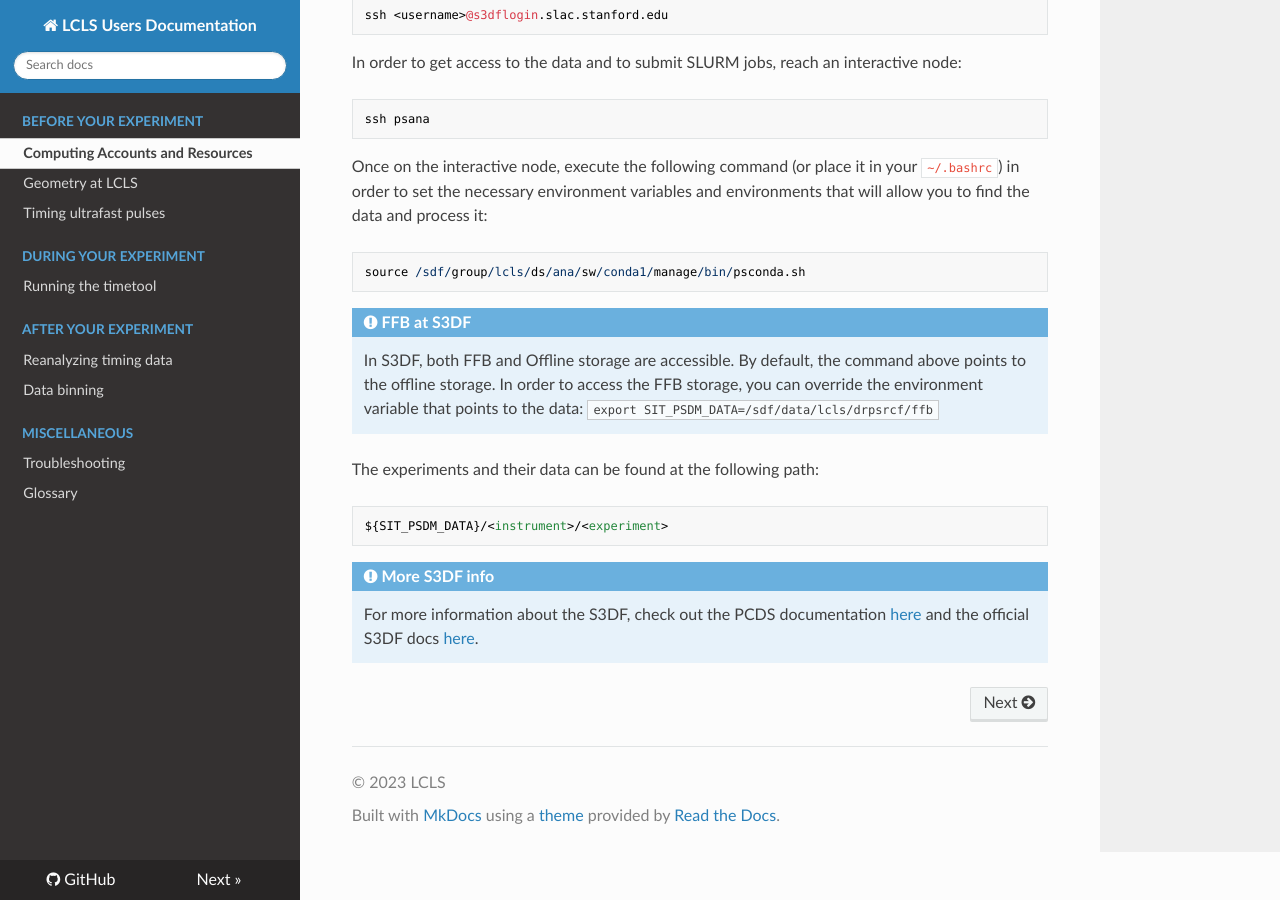
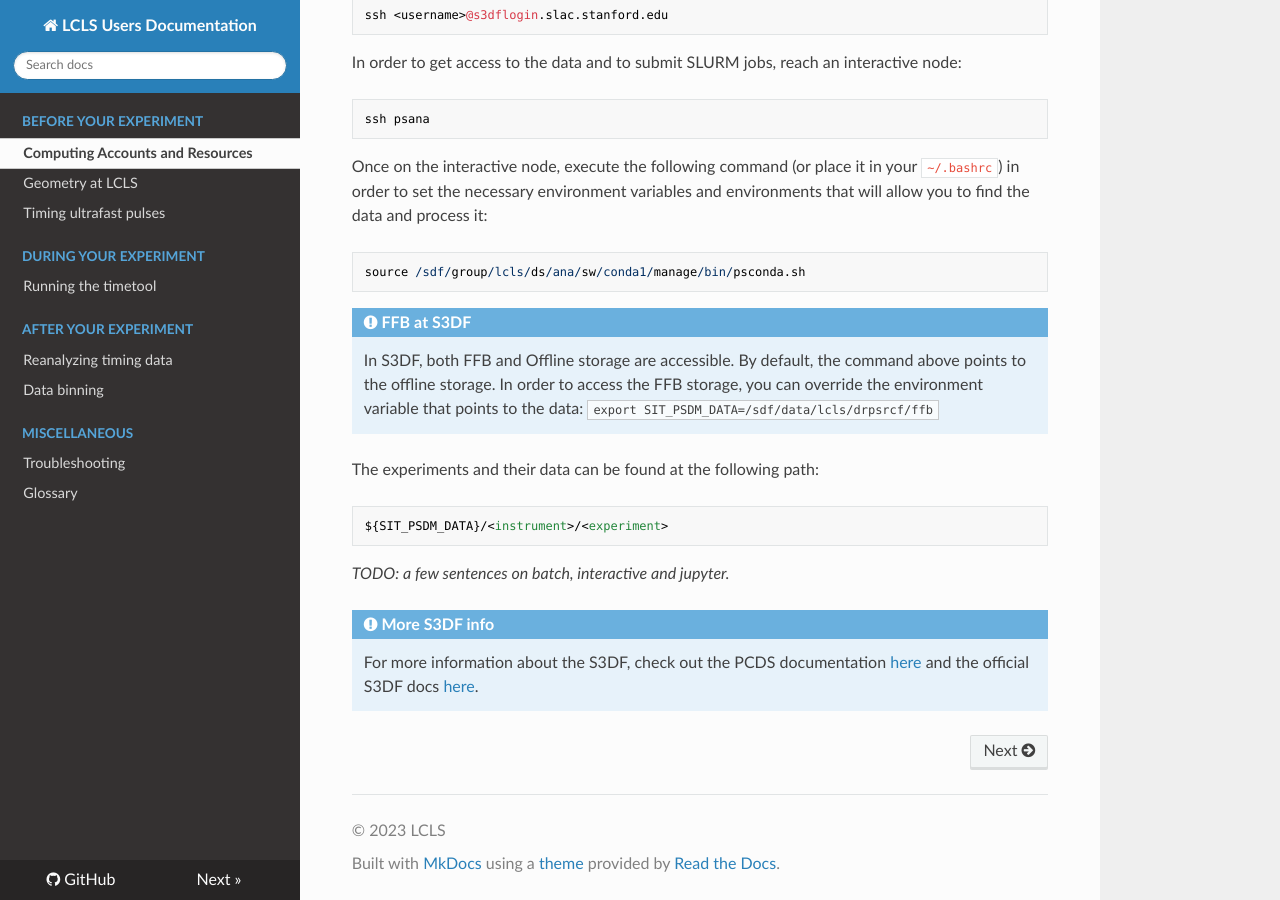
Before and after one commit to lcls-users/lcls-users, an MkDocs documentation site: the page built from docs/before/accounts.md, in a window 1280 px wide and 900 px high, scrolled down 2037 px. Built offline with MkDocs 1.6.1, drawn with Linux system fonts in a browser that asks for light colours; nearby versions of some CDN libraries.

Commit message:
actually, not complete: 3 TODOs remaining

````diff
--- a/docs/before/accounts.md
+++ b/docs/before/accounts.md
@@ -84,6 +84,8 @@ The experiments and their data can be found at the following path:
 ${SIT_PSDM_DATA}/<instrument>/<experiment>
 ```
 
+*TODO: a few sentences on batch, interactive and jupyter.*
+
 !!! note "More S3DF info"
     For more information about the S3DF, check out the PCDS documentation [here][4] and the official S3DF docs [here][5].
 
````
